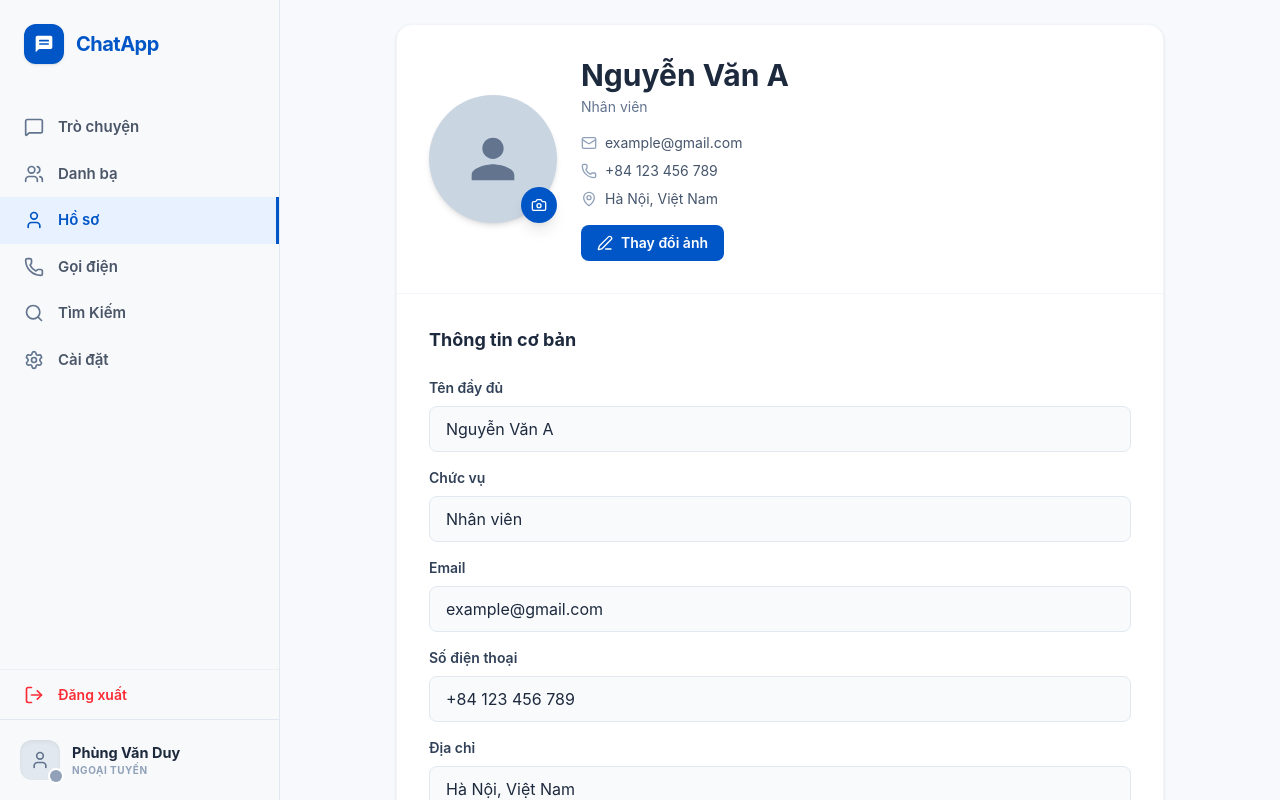
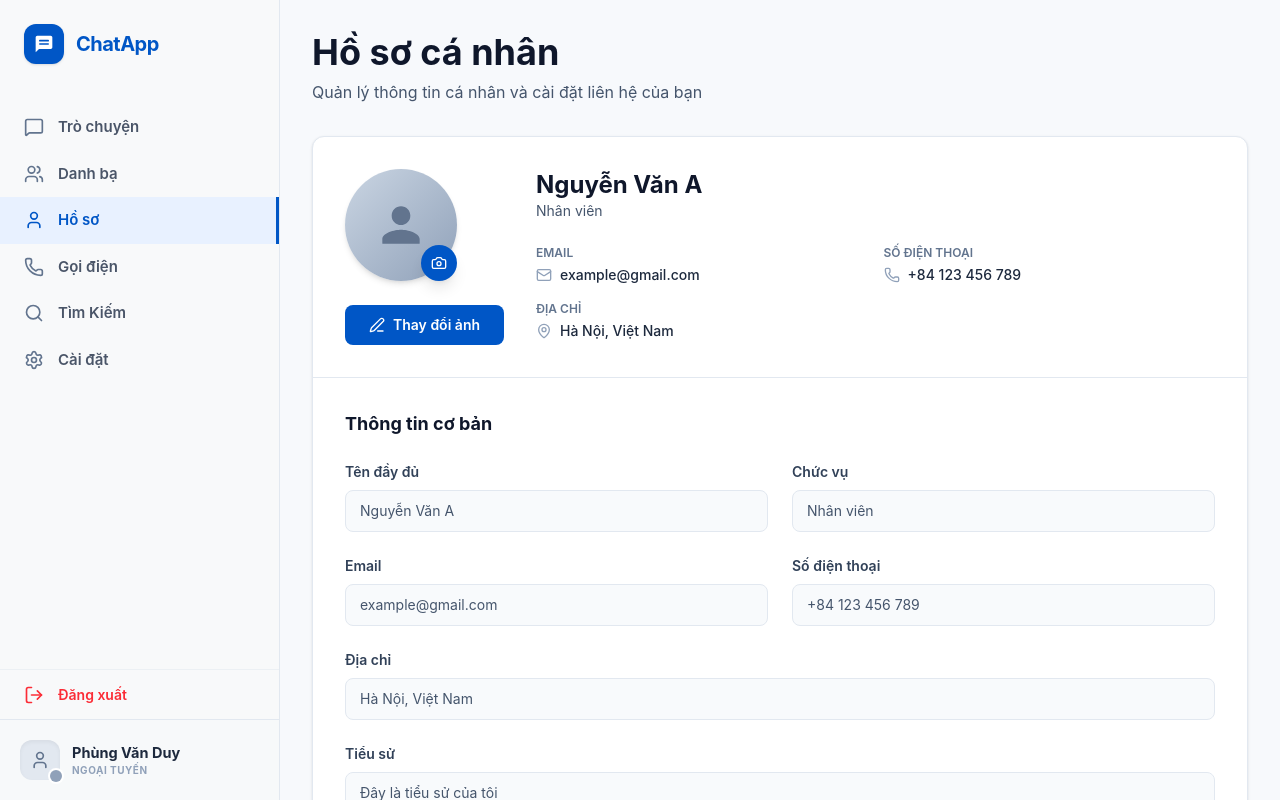
Before and after one commit to Leduong12a/TuongTacNguoiMay, a React (Vite) app: page /profile in a window 1280 px wide. Built offline with nearby package versions, Linux system fonts and the light colour scheme.

Commit message:
refactor: redesign profile page to match mockup with 2-column layout and improved UI

```diff
--- a/src/components/profile/Profile.tsx
+++ b/src/components/profile/Profile.tsx
@@ -1,5 +1,5 @@
 import React, { useState } from 'react'
-import { Camera, Mail, MapPin, Phone, Edit3 } from 'lucide-react'
+import { Camera, Mail, MapPin, Phone, Edit3, Eye, EyeOff } from 'lucide-react'
 
 interface ProfileData {
   name: string
@@ -25,6 +25,8 @@ export const Profile: React.FC = () => {
   const [showConfirmDialog, setShowConfirmDialog] = useState(false)
   const [newPassword, setNewPassword] = useState('')
   const [confirmPassword, setConfirmPassword] = useState('')
+  const [showNewPassword, setShowNewPassword] = useState(false)
+  const [showConfirmPassword, setShowConfirmPassword] = useState(false)
 
   const handleInputChange = (field: keyof ProfileData, value: string) => {
     setEditData(prev => ({
@@ -63,19 +65,27 @@ export const Profile: React.FC = () => {
   }
 
   return (
-    <div className="flex-1 overflow-auto bg-[#F7F9FC] p-4 md:p-6">
-      <div className="max-w-3xl mx-auto">
+    <div className="flex-1 overflow-auto bg-[#F7F9FC] p-4 md:p-8">
+      <div className="max-w-5xl mx-auto">
+
+        {/* Page Header */}
+        <div className="mb-8">
+          <h1 className="text-3xl md:text-4xl font-bold text-slate-900 mb-2">Hồ sơ cá nhân</h1>
+          <p className="text-slate-600">Quản lý thông tin cá nhân và cài đặt liên hệ của bạn</p>
+        </div>
+
         {/* Main Profile Card */}
-        <div className="bg-white rounded-2xl shadow-sm border border-slate-100 overflow-hidden">
+        <div className="bg-white rounded-xl shadow-sm border border-slate-200 overflow-hidden mb-6">
 
-          {/* Profile Header Section */}
-          <div className="p-6 md:p-8 border-b border-slate-100">
-            <div className="flex flex-col md:flex-row gap-6 items-start md:items-center">
-              {/* Avatar */}
-              <div className="relative flex-shrink-0">
-                <div className="w-24 h-24 md:w-32 md:h-32 rounded-full bg-slate-300 flex items-center justify-center shadow-md overflow-hidden">
+          {/* Profile Header - Avatar + Basic Info */}
+          <div className="p-6 md:p-8">
+            <div className="flex flex-col md:flex-row gap-8">
+              {/* Left: Avatar */}
+              <div className="flex flex-col items-center md:items-start">
+                <div className="relative mb-6">
+                  <div className="w-28 h-28 rounded-full bg-gradient-to-br from-slate-300 to-slate-400 flex items-center justify-center shadow-md overflow-hidden">
                     <svg
-                    className="w-12 h-12 md:w-16 md:h-16 text-slate-500"
+                      className="w-14 h-14 text-slate-500"
                       fill="currentColor"
                       viewBox="0 0 24 24"
                     >
@@ -84,50 +94,67 @@ export const Profile: React.FC = () => {
                   </div>
                   <button
                     onClick={handleChangeAvatar}
-                  className="absolute bottom-0 right-0 bg-[#0056C6] text-white p-2.5 rounded-full shadow-lg hover:bg-blue-700 transition-colors cursor-pointer"
+                    className="absolute bottom-0 right-0 bg-[#0056C6] text-white p-2.5 rounded-full shadow-lg hover:bg-blue-700 transition-colors cursor-pointer hover:scale-110"
                   >
                     <Camera className="w-4 h-4" />
                   </button>
                 </div>
-
-              {/* Profile Info */}
-              <div className="flex-1 min-w-0">
-                <h2 className="text-2xl md:text-3xl font-bold text-slate-800 mb-1">
-                  {profileData.name}
-                </h2>
-                <p className="text-slate-500 text-sm mb-4">{profileData.position}</p>
-
-                <div className="space-y-2 text-sm text-slate-600">
-                  <div className="flex items-center gap-2">
-                    <Mail className="w-4 h-4 text-slate-400" />
-                    <span>{profileData.email}</span>
-                  </div>
-                  <div className="flex items-center gap-2">
-                    <Phone className="w-4 h-4 text-slate-400" />
-                    <span>{profileData.phone}</span>
-                  </div>
-                  <div className="flex items-center gap-2">
-                    <MapPin className="w-4 h-4 text-slate-400" />
-                    <span>{profileData.address}</span>
-                  </div>
-                </div>
-
                 <button
                   onClick={() => setIsEditing(!isEditing)}
-                  className="mt-4 px-4 py-2 bg-[#0056C6] text-white rounded-lg hover:bg-blue-700 transition-colors cursor-pointer text-sm font-semibold flex items-center gap-2"
+                  className="px-6 py-2.5 bg-[#0056C6] text-white rounded-lg hover:bg-blue-700 transition-colors cursor-pointer text-sm font-semibold flex items-center gap-2"
                 >
                   <Edit3 className="w-4 h-4" />
                   {isEditing ? 'Hủy' : 'Thay đổi ảnh'}
                 </button>
               </div>
+
+              {/* Right: Basic Info Grid */}
+              <div className="flex-1">
+                <div className="mb-6">
+                  <h2 className="text-2xl font-bold text-slate-900">{profileData.name}</h2>
+                  <p className="text-slate-600 text-sm">{profileData.position}</p>
+                </div>
+
+                <div className="grid grid-cols-1 md:grid-cols-2 gap-4">
+                  {/* Email */}
+                  <div>
+                    <label className="text-xs font-semibold text-slate-500 uppercase block mb-1">Email</label>
+                    <p className="text-slate-800 text-sm flex items-center gap-2 font-medium">
+                      <Mail className="w-4 h-4 text-slate-400 flex-shrink-0" />
+                      {profileData.email}
+                    </p>
+                  </div>
+
+                  {/* Phone */}
+                  <div>
+                    <label className="text-xs font-semibold text-slate-500 uppercase block mb-1">Số điện thoại</label>
+                    <p className="text-slate-800 text-sm flex items-center gap-2 font-medium">
+                      <Phone className="w-4 h-4 text-slate-400 flex-shrink-0" />
+                      {profileData.phone}
+                    </p>
+                  </div>
+
+                  {/* Address - span 2 columns */}
+                  <div className="md:col-span-2">
+                    <label className="text-xs font-semibold text-slate-500 uppercase block mb-1">Địa chỉ</label>
+                    <p className="text-slate-800 text-sm flex items-center gap-2 font-medium">
+                      <MapPin className="w-4 h-4 text-slate-400 flex-shrink-0" />
+                      {profileData.address}
+                    </p>
+                  </div>
+                </div>
+              </div>
             </div>
           </div>
 
+          {/* Divider */}
+          <div className="border-t border-slate-200"></div>
+
           {/* Basic Info Section */}
-          <div className="p-6 md:p-8 border-b border-slate-100">
-            <h3 className="text-lg font-bold text-slate-800 mb-6">Thông tin cơ bản</h3>
+          <div className="p-6 md:p-8">
+            <h3 className="text-lg font-bold text-slate-900 mb-6">Thông tin cơ bản</h3>
 
-            <div className="space-y-4">
+            <div className="grid grid-cols-1 md:grid-cols-2 gap-6 mb-6">
               {/* Name */}
               <div>
                 <label className="block text-sm font-semibold text-slate-700 mb-2">
@@ -138,7 +165,7 @@ export const Profile: React.FC = () => {
                   value={isEditing ? editData.name : profileData.name}
                   onChange={(e) => isEditing && handleInputChange('name', e.target.value)}
                   disabled={!isEditing}
-                  className="w-full px-4 py-2.5 border border-slate-200 rounded-lg bg-white text-slate-800 disabled:bg-slate-50 focus:outline-none focus:border-[#0056C6] transition-colors"
+                  className="w-full px-3.5 py-2.5 border border-slate-200 rounded-lg bg-white text-slate-800 disabled:bg-slate-50 disabled:text-slate-600 text-sm focus:outline-none focus:border-[#0056C6] focus:ring-1 focus:ring-[#0056C6] transition-colors"
                 />
               </div>
 
@@ -152,7 +179,7 @@ export const Profile: React.FC = () => {
                   value={isEditing ? editData.position : profileData.position}
                   onChange={(e) => isEditing && handleInputChange('position', e.target.value)}
                   disabled={!isEditing}
-                  className="w-full px-4 py-2.5 border border-slate-200 rounded-lg bg-white text-slate-800 disabled:bg-slate-50 focus:outline-none focus:border-[#0056C6] transition-colors"
+                  className="w-full px-3.5 py-2.5 border border-slate-200 rounded-lg bg-white text-slate-800 disabled:bg-slate-50 disabled:text-slate-600 text-sm focus:outline-none focus:border-[#0056C6] focus:ring-1 focus:ring-[#0056C6] transition-colors"
                 />
               </div>
 
@@ -166,7 +193,7 @@ export const Profile: React.FC = () => {
                   value={isEditing ? editData.email : profileData.email}
                   onChange={(e) => isEditing && handleInputChange('email', e.target.value)}
                   disabled={!isEditing}
-                  className="w-full px-4 py-2.5 border border-slate-200 rounded-lg bg-white text-slate-800 disabled:bg-slate-50 focus:outline-none focus:border-[#0056C6] transition-colors"
+                  className="w-full px-3.5 py-2.5 border border-slate-200 rounded-lg bg-white text-slate-800 disabled:bg-slate-50 disabled:text-slate-600 text-sm focus:outline-none focus:border-[#0056C6] focus:ring-1 focus:ring-[#0056C6] transition-colors"
                 />
               </div>
 
@@ -180,12 +207,12 @@ export const Profile: React.FC = () => {
                   value={isEditing ? editData.phone : profileData.phone}
                   onChange={(e) => isEditing && handleInputChange('phone', e.target.value)}
                   disabled={!isEditing}
-                  className="w-full px-4 py-2.5 border border-slate-200 rounded-lg bg-white text-slate-800 disabled:bg-slate-50 focus:outline-none focus:border-[#0056C6] transition-colors"
+                  className="w-full px-3.5 py-2.5 border border-slate-200 rounded-lg bg-white text-slate-800 disabled:bg-slate-50 disabled:text-slate-600 text-sm focus:outline-none focus:border-[#0056C6] focus:ring-1 focus:ring-[#0056C6] transition-colors"
                 />
               </div>
 
-              {/* Address */}
-              <div>
+              {/* Address - span 2 columns */}
+              <div className="md:col-span-2">
                 <label className="block text-sm font-semibold text-slate-700 mb-2">
                   Địa chỉ
                 </label>
@@ -194,12 +221,12 @@ export const Profile: React.FC = () => {
                   value={isEditing ? editData.address : profileData.address}
                   onChange={(e) => isEditing && handleInputChange('address', e.target.value)}
                   disabled={!isEditing}
-                  className="w-full px-4 py-2.5 border border-slate-200 rounded-lg bg-white text-slate-800 disabled:bg-slate-50 focus:outline-none focus:border-[#0056C6] transition-colors"
+                  className="w-full px-3.5 py-2.5 border border-slate-200 rounded-lg bg-white text-slate-800 disabled:bg-slate-50 disabled:text-slate-600 text-sm focus:outline-none focus:border-[#0056C6] focus:ring-1 focus:ring-[#0056C6] transition-colors"
                 />
               </div>
 
-              {/* Bio */}
-              <div>
+              {/* Bio - span 2 columns */}
+              <div className="md:col-span-2">
                 <label className="block text-sm font-semibold text-slate-700 mb-2">
                   Tiểu sử
                 </label>
@@ -207,7 +234,7 @@ export const Profile: React.FC = () => {
                   value={isEditing ? editData.bio : profileData.bio}
                   onChange={(e) => isEditing && handleInputChange('bio', e.target.value)}
                   disabled={!isEditing}
-                  className="w-full px-4 py-2.5 border border-slate-200 rounded-lg bg-white text-slate-800 disabled:bg-slate-50 focus:outline-none focus:border-[#0056C6] transition-colors resize-none h-24"
+                  className="w-full px-3.5 py-2.5 border border-slate-200 rounded-lg bg-white text-slate-800 disabled:bg-slate-50 disabled:text-slate-600 text-sm focus:outline-none focus:border-[#0056C6] focus:ring-1 focus:ring-[#0056C6] transition-colors resize-none h-20"
                 />
               </div>
             </div>
@@ -215,30 +242,41 @@ export const Profile: React.FC = () => {
             {isEditing && (
               <button
                 onClick={handleSaveChanges}
-                className="mt-6 w-full px-4 py-2.5 bg-[#0056C6] text-white rounded-lg hover:bg-blue-700 transition-colors cursor-pointer font-semibold"
+                className="w-full px-4 py-3 bg-[#0056C6] text-white rounded-lg hover:bg-blue-700 transition-colors cursor-pointer font-semibold"
               >
                 Lưu thay đổi
               </button>
             )}
           </div>
+        </div>
 
-          {/* Security Section */}
+        {/* Security Card */}
+        <div className="bg-white rounded-xl shadow-sm border border-slate-200 overflow-hidden">
           <div className="p-6 md:p-8">
-            <h3 className="text-lg font-bold text-slate-800 mb-6">Bảo mật</h3>
+            <h3 className="text-lg font-bold text-slate-900 mb-6">Bảo mật</h3>
 
-            <div className="space-y-4">
+            <div className="grid grid-cols-1 md:grid-cols-2 gap-6">
               {/* New Password */}
               <div>
                 <label className="block text-sm font-semibold text-slate-700 mb-2">
                   Mật khẩu mới
                 </label>
+                <div className="relative">
                   <input
-                  type="password"
+                    type={showNewPassword ? 'text' : 'password'}
                     placeholder="Nhập mật khẩu mới"
                     value={newPassword}
                     onChange={(e) => setNewPassword(e.target.value)}
-                  className="w-full px-4 py-2.5 border border-slate-200 rounded-lg bg-white text-slate-800 placeholder-slate-400 focus:outline-none focus:border-[#0056C6] transition-colors"
+                    className="w-full px-3.5 py-2.5 border border-slate-200 rounded-lg bg-white text-slate-800 placeholder-slate-400 text-sm focus:outline-none focus:border-[#0056C6] focus:ring-1 focus:ring-[#0056C6] transition-colors pr-10"
                   />
+                  <button
+                    type="button"
+                    onClick={() => setShowNewPassword(!showNewPassword)}
+                    className="absolute right-3 top-1/2 transform -translate-y-1/2 text-slate-400 hover:text-slate-600 cursor-pointer"
+                  >
+                    {showNewPassword ? <EyeOff className="w-4 h-4" /> : <Eye className="w-4 h-4" />}
+                  </button>
+                </div>
               </div>
 
               {/* Confirm Password */}
@@ -246,24 +284,33 @@ export const Profile: React.FC = () => {
                 <label className="block text-sm font-semibold text-slate-700 mb-2">
                   Xác nhận mật khẩu
                 </label>
+                <div className="relative">
                   <input
-                  type="password"
+                    type={showConfirmPassword ? 'text' : 'password'}
                     placeholder="Xác nhận mật khẩu mới"
                     value={confirmPassword}
                     onChange={(e) => setConfirmPassword(e.target.value)}
-                  className="w-full px-4 py-2.5 border border-slate-200 rounded-lg bg-white text-slate-800 placeholder-slate-400 focus:outline-none focus:border-[#0056C6] transition-colors"
+                    className="w-full px-3.5 py-2.5 border border-slate-200 rounded-lg bg-white text-slate-800 placeholder-slate-400 text-sm focus:outline-none focus:border-[#0056C6] focus:ring-1 focus:ring-[#0056C6] transition-colors pr-10"
                   />
+                  <button
+                    type="button"
+                    onClick={() => setShowConfirmPassword(!showConfirmPassword)}
+                    className="absolute right-3 top-1/2 transform -translate-y-1/2 text-slate-400 hover:text-slate-600 cursor-pointer"
+                  >
+                    {showConfirmPassword ? <EyeOff className="w-4 h-4" /> : <Eye className="w-4 h-4" />}
+                  </button>
+                </div>
+              </div>
             </div>
 
             {(newPassword || confirmPassword) && (
               <button
                 onClick={handleChangePassword}
-                  className="w-full px-4 py-2.5 bg-[#0056C6] text-white rounded-lg hover:bg-blue-700 transition-colors cursor-pointer font-semibold mt-4"
+                className="w-full px-4 py-3 bg-[#0056C6] text-white rounded-lg hover:bg-blue-700 transition-colors cursor-pointer font-semibold mt-6"
               >
                 Đổi mật khẩu
               </button>
             )}
-            </div>
           </div>
         </div>
       </div>
@@ -273,24 +320,24 @@ export const Profile: React.FC = () => {
         <div className="fixed inset-0 z-50 flex items-center justify-center">
           {/* Backdrop */}
           <div
-            className="absolute inset-0 bg-slate-900/40 backdrop-blur-[1.5px]"
+            className="absolute inset-0 bg-slate-900/50 backdrop-blur-sm"
             onClick={() => setShowConfirmDialog(false)}
           />
 
           {/* Dialog */}
-          <div className="relative bg-white rounded-2xl p-6 max-w-sm w-full mx-4 shadow-2xl border border-slate-100 z-50">
+          <div className="relative bg-white rounded-xl p-6 max-w-sm w-full mx-4 shadow-2xl border border-slate-200 z-50">
             <div className="text-center">
-              <div className="w-12 h-12 rounded-full bg-blue-100 flex items-center justify-center mx-auto mb-4">
+              <div className="w-14 h-14 rounded-full bg-blue-100 flex items-center justify-center mx-auto mb-4">
                 <svg
-                  className="w-6 h-6 text-[#0056C6]"
+                  className="w-7 h-7 text-[#0056C6]"
                   fill="currentColor"
                   viewBox="0 0 24 24"
                 >
-                  <path d="M12 2C6.48 2 2 6.48 2 12s4.48 10 10 10 10-4.48 10-10S17.52 2 12 2zm0 18c-4.42 0-8-3.58-8-8s3.58-8 8-8 8 3.58 8 8-3.58 8-8 8zm3.5-9c.83 0 1.5-.67 1.5-1.5S16.33 8 15.5 8 14 8.67 14 9.5s.67 1.5 1.5 1.5zm-7 0c.83 0 1.5-.67 1.5-1.5S9.33 8 8.5 8 7 8.67 7 9.5 7.67 11 8.5 11zm3.5 6.5c2.33 0 4.31-1.46 5.11-3.5H6.89c.8 2.04 2.78 3.5 5.11 3.5z" />
+                  <path d="M12 2C6.48 2 2 6.48 2 12s4.48 10 10 10 10-4.48 10-10S17.52 2 12 2zm0 18c-4.42 0-8-3.58-8-8s3.58-8 8-8 8 3.58 8 8-3.58 8-8 8zm0-13c-2.76 0-5 2.24-5 5s2.24 5 5 5 5-2.24 5-5-2.24-5-5-5z" />
                 </svg>
               </div>
               <h3 className="text-lg font-bold text-slate-800 mb-2">
-                Bạn có chắc chắn thay đổi ảnh đại diện không?
+                Bạn có chắc chắn thay đổi ảnh đại diện?
               </h3>
               <p className="text-sm text-slate-500 mb-6">
                 Ảnh đại diện của bạn sẽ được thay đổi ngay lập tức.
@@ -299,7 +346,7 @@ export const Profile: React.FC = () => {
               <div className="flex gap-3">
                 <button
                   onClick={() => setShowConfirmDialog(false)}
-                  className="flex-1 px-4 py-2.5 border border-slate-200 text-slate-700 rounded-lg hover:bg-slate-50 transition-colors cursor-pointer font-semibold"
+                  className="flex-1 px-4 py-2.5 border border-slate-300 text-slate-700 rounded-lg hover:bg-slate-50 transition-colors cursor-pointer font-semibold"
                 >
                   Hủy
                 </button>
```
Lines whose indentation alone changed are shown as unchanged.
